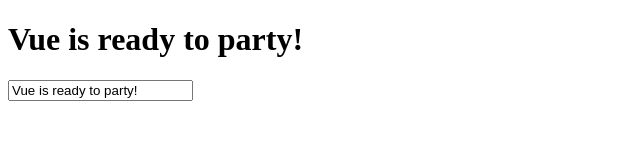
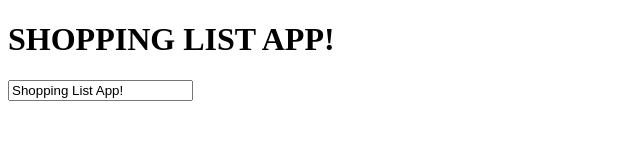
Before and after one commit to kamalogudah/vue_fundamentals, a plain HTML site: page index.html in a window 1280 px wide. Shown: the whole page, without its empty margins (0-640 px from the left). Drawn offline with nearby package versions, Linux system fonts and the light colour scheme.

Commit message:
Vue JS template syntax and expression

```diff
--- a/index.html
+++ b/index.html
@@ -12,7 +12,7 @@
 
 <body>
     <div id="app">
-        <h1> {{ header }}</h1>
+        <h1> {{ header.toLocaleUpperCase() }}</h1>
         <input type="text" v-model="header">
     </div>
 
@@ -22,7 +22,7 @@
         var app = new Vue({
             el: '#app',
             data: {
-                header: 'Vue is ready to party!'
+                header: 'Shopping List App!'
             }
         });
     </script>
```
